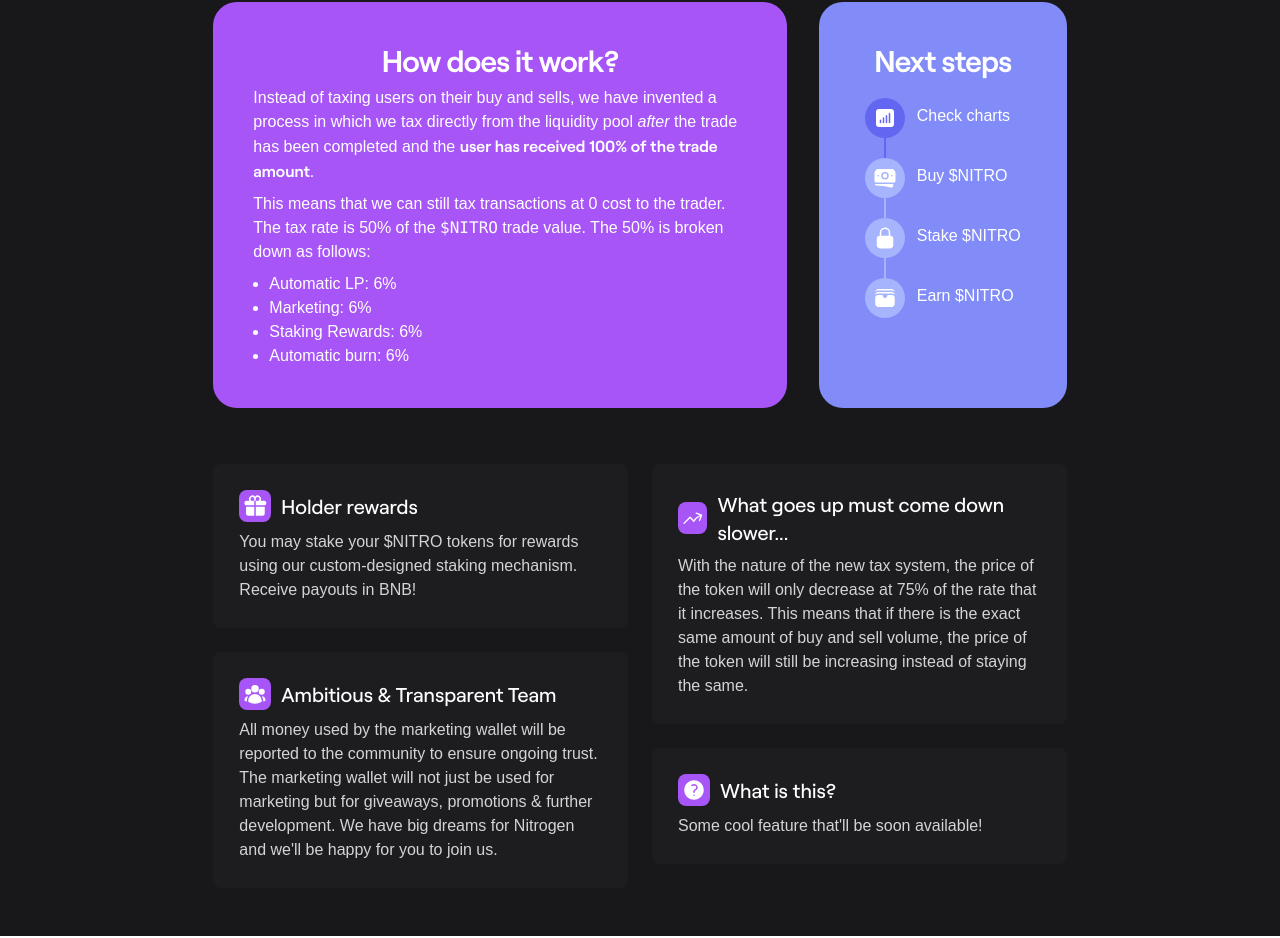
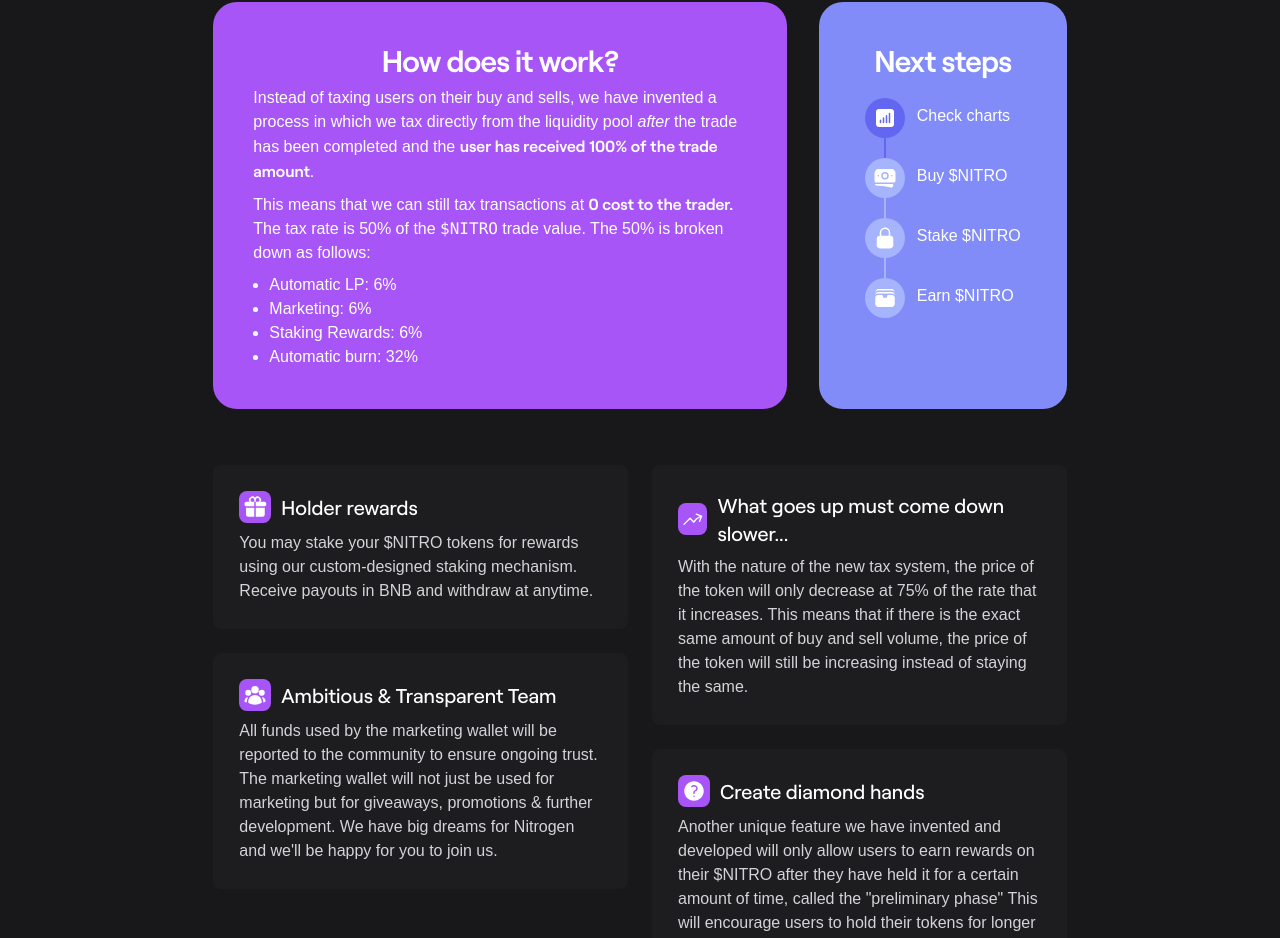
Before and after one commit to uzin-game/website, a Nuxt app: page / in a window 1280 px wide. Shown: the part 575-1513 px from the top of the page. Built offline with nearby package versions, Linux system fonts and the light colour scheme; a web font is replaced by a local one.

Commit message:
QOL changes

```diff
--- a/app.vue
+++ b/app.vue
@@ -54,7 +54,7 @@ const buttons = [
 const cards = [
 	{
 		title: "Holder rewards",
-		label: "You may stake your $NITRO tokens for rewards using our custom-designed staking mechanism. Receive payouts in BNB!",
+		label: "You may stake your $NITRO tokens for rewards using our custom-designed staking mechanism. Receive payouts in BNB and withdraw at anytime.",
 		icon: GiftIcon,
 	},
 
@@ -66,13 +66,13 @@ const cards = [
 
 	{
 		title: "Ambitious & Transparent Team",
-		label: "All money used by the marketing wallet will be reported to the community to ensure ongoing trust. The marketing wallet will not just be used for marketing but for giveaways, promotions & further development. We have big dreams for Nitrogen and we'll be happy for you to join us.",
+		label: "All funds used by the marketing wallet will be reported to the community to ensure ongoing trust. The marketing wallet will not just be used for marketing but for giveaways, promotions & further development. We have big dreams for Nitrogen and we'll be happy for you to join us.",
 		icon: UserGroupIcon,
 	},
 
 	{
-		title: "What is this?",
-		label: "Some cool feature that'll be soon available!",
+		title: "Create diamond hands",
+		label: "Another unique feature we have invented and developed will only allow users to earn rewards on their $NITRO after they have held it for a certain amount of time, called the \"preliminary phase\" This will encourage users to hold their tokens for longer periods of time, creating diamond hands.",
 		icon: QuestionMarkCircleIcon,
 	},
 ];
@@ -141,7 +141,7 @@ for (var i = 0; i < cards.length; i++) {
 					</p>
 
 					<p>
-						This means that we can still tax transactions at 0 cost to the trader. The tax rate is 50% of
+						This means that we can still tax transactions at <strong>0 cost to the trader.</strong> The tax rate is 50% of
 						the <code>$NITRO</code> trade value. The 50% is broken down as follows:
 					</p>
 
@@ -149,7 +149,7 @@ for (var i = 0; i < cards.length; i++) {
 						<li>Automatic LP: 6%</li>
 						<li>Marketing: 6%</li>
 						<li>Staking Rewards: 6%</li>
-						<li>Automatic burn: 6%</li>
+						<li>Automatic burn: 32%</li>
 					</ul>
 				</div>
 			</div>
```
Also changed, not shown: 1 other file (tests, documents, lock files or other folders).
